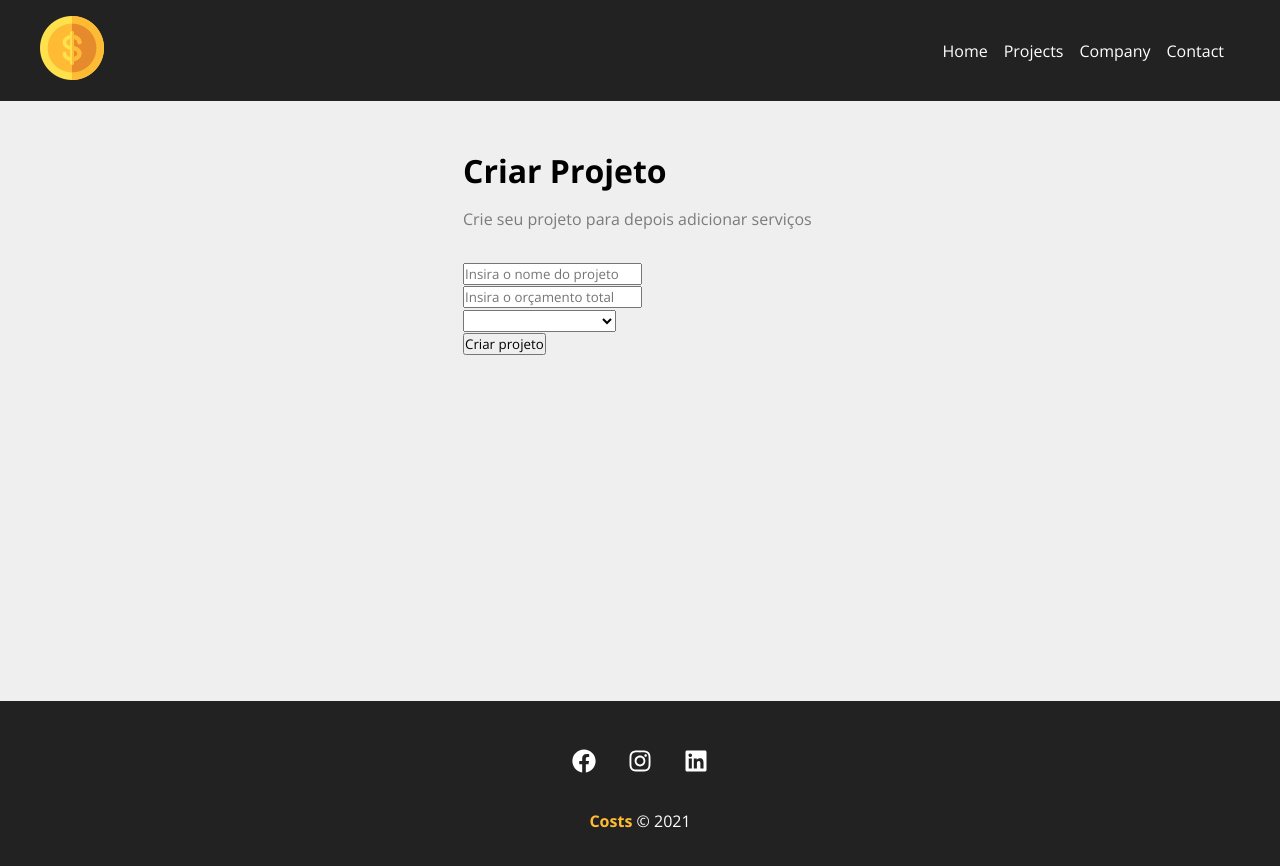
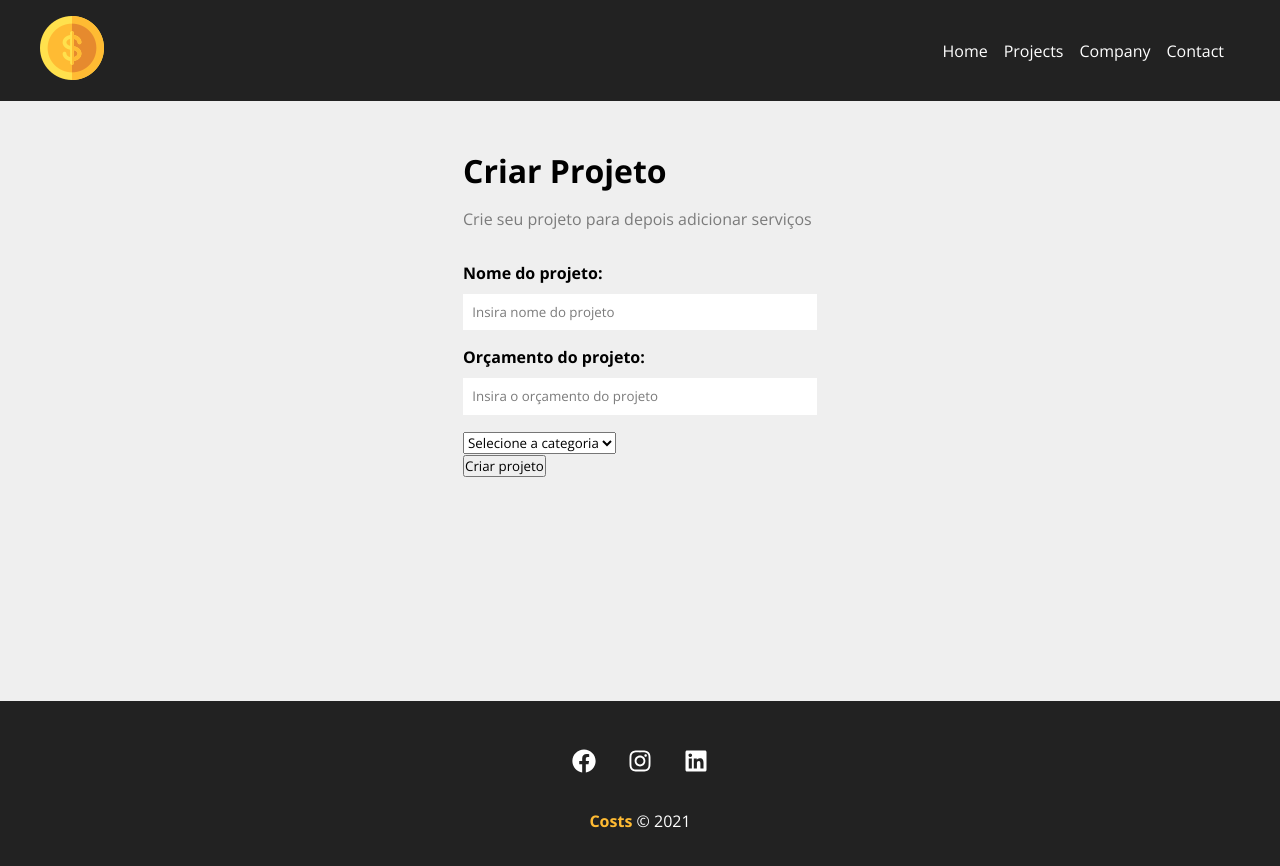
Before and after one commit to PorthoGamesBR/projeto-costs-react, a JavaScript app: page /newproject in a window 1280 px wide. Shown: the top 866 px of the page. Built offline with nearby package versions, Linux system fonts and the light colour scheme; the HTML template or start-up script is replaced by a standard one.

Commit message:
Adicionado input no ProjectForm

```diff
--- a/src/components/project/ProjectForm.js
+++ b/src/components/project/ProjectForm.js
@@ -1,17 +1,22 @@
+import Input from "../form/Input"
 import styles from "./ProjectForm.module.css"
 
 function ProjectForm() {
     return (
     <form className={styles.form}>
-        <div>
-            <input type="text" placeholder="Insira o nome do projeto" />
-        </div>
-        <div>
-            <input type="number" placeholder="Insira o orçamento total" />
-        </div>
+        <Input
+        type="text"
+        text="Nome do projeto"
+        name="name"
+        placeholder="Insira nome do projeto"/>
+        <Input
+        type="number"
+        text="Orçamento do projeto"
+        name="budget"
+        placeholder="Insira o orçamento do projeto"/>
         <div>
             <select name="category_id">
-                <option disabled> Selecione a categoria</option>
+                <option disabled selected> Selecione a categoria</option>
             </select>
         </div>
         <div>
```
